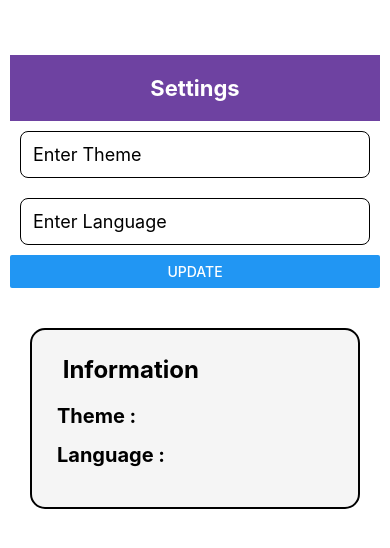
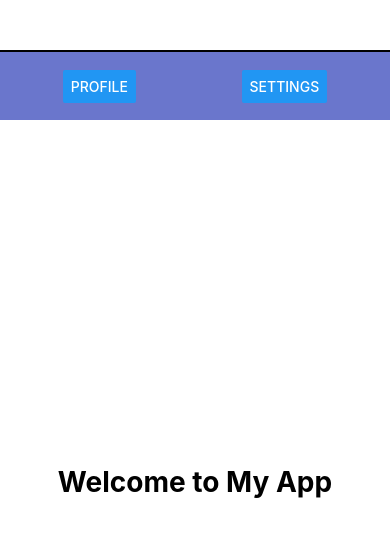
Before and after one commit to siddhichavan026/Mobile-App-Development, a React Native app in the folder Experiments/: screen / in a window 390 px wide. Shown: the top 548 px of the page. Built offline with nearby package versions, Linux system fonts and the light colour scheme.

Commit message:
Experiemnt no 6 completed

```diff
--- a/Experiments/App.tsx
+++ b/Experiments/App.tsx
@@ -17,7 +17,6 @@ import Screen from './Exp04/Screen';
 import { useState } from 'react';
 import MyParent from './Props_activity/MyParent';
 import Custom_button from './Reusable_components/Custom_button';
-import HomeScreen from './Exp05/HomeScreen';
 import Customcard from './Exp05/CustomCard';
 import CustomHeader from './Exp05/CustomHeader';
 import CustomButton from './Exp05/CustomButton';
@@ -25,6 +24,7 @@ import CustomInput from './Exp05/CustomInput';
 import DebugExample from './DebugExample';
 import ProfileScreen from './Exp06/ProfileScreen';
 import SettingScreen from './Exp06/SettingScreen';
+import HomeScreen from './Exp06/HomeScreen';
 
 function App() {
   const isDarkMode = useColorScheme() === 'dark';
@@ -96,7 +96,10 @@ function App() {
       {/* Exp 06 */}
       {/* <HomeScreen/> */}
       {/* <ProfileScreen/> */}
-      <SettingScreen/>
+      {/* <SettingScreen/> */}
+
+      {/* Exp 6 with navigation */}
+      <HomeScreen/>
 
       {/* DebugExample  */}
       {/* <View style={styles.container}>
--- a/Experiments/Exp06/HomeScreen.tsx
+++ b/Experiments/Exp06/HomeScreen.tsx
@@ -1,53 +1,92 @@
 import React, {useState} from "react";
-import {View, StyleSheet} from 'react-native'
-import CustomButton from "../Exp05/CustomButton";
-import CustomHeader from "../Exp05/CustomHeader";
-import CustomInput from "../Exp05/CustomInput";
-import Customcard from "../Exp05/CustomCard";
+import {View, StyleSheet, Text, Button} from 'react-native';
+
+import ProfileScreen from "./ProfileScreen";
+import SettingScreen from "./SettingScreen";
 
 const HomeScreen = ()=>{
-    const [name, setName] = useState('');
-    const [age, setAge] = useState('');
-    const [rollNo, setRollNo] = useState('');
-    const [department, setDepartment] = useState('');
 
+    const [screen, setScreen] = useState('home');
 
-    const [SubmittedName, setSubmittedName] = useState('');
-    const [submittedAge, setSubmittedAge] = useState('');
-    const [submittedRollNo, setSubmittedRollNo] = useState('');
-    const [submittedDepartment, setSubmittedDepartment] = useState('');
+    if(screen === 'profile'){
+        return(
+            <View style={styles.container}>
+                <View style={styles.navbar}>
+                    <Button title="Home" onPress={() => setScreen('home')}></Button>
 
-    const handleSubmit = ()=> {
-        setSubmittedName (name);
-        setSubmittedAge(age);
-        setSubmittedRollNo(rollNo);
-        setSubmittedDepartment(department);
-    };
+                    <Button title="Profile" onPress={() => setScreen('profile')}></Button>
+
+                    <Button title="Settings" onPress={() => setScreen('settings')}></Button>
+
+                </View>
+                <ProfileScreen/>
+            </View>
+        );
+    }
+
+    if(screen === 'settings'){
+        return(
+            <View style={styles.container}>
+                <View style={styles.navbar}>
+                    <Button title="Home" onPress={() => setScreen('home')}></Button>
+
+                    <Button title="Profile" onPress={() => setScreen('profile')}></Button>
+
+                    <Button title="Settings" onPress={() => setScreen('settings')}></Button>
+                </View>
+                <SettingScreen/>
+            </View>
+        );
+    }
 
     return(
         <View style={styles.container}>
-            <CustomHeader title="Student Management"/>
+            <View style={styles.navbar}>
+                <Button title="Profile" onPress={() => setScreen('profile')}></Button>
+                <Button title="Settings" onPress={() => setScreen('settings')}></Button>
+            </View>
+            <View style={styles.content}>
+                <Text style={styles.welcome}>Welcome to My App</Text>
+            </View>
 
-            <CustomInput placeholder="Enter student name" value={name} onChangeText={setName}/>
-            <CustomInput placeholder="Enter Age" value={age} onChangeText={setAge}/>
-            <CustomInput placeholder="Enter Roll No" value={rollNo} onChangeText={setRollNo}/>
-            <CustomInput placeholder="Enter Department" value={department} onChangeText={setDepartment}/>
-
-            <CustomButton title="Submit" onPress={handleSubmit}></CustomButton>
-
-            <Customcard name={SubmittedName} age={submittedAge} rollNo={submittedRollNo} department={submittedDepartment}></Customcard>
 
         </View>
-    );
+    )
+
+
 }
 
 const styles = StyleSheet.create({
-    container : {
-        flex : 1,
-        paddingTop : 55,
-        paddingLeft : 10,
-        paddingRight : 10,
+
+    container: {
+        flex: 1,
+        paddingTop: 50,
     },
-})
+
+    content: {
+        flex: 1,
+        justifyContent: 'center',
+        alignItems: 'center',
+    },
+
+    welcome: {
+        fontSize: 28,
+        fontWeight: 'bold',
+        color: 'black',
+    },
+
+    navbar: {
+        flexDirection: 'row',
+        justifyContent: 'space-around',
+        alignItems: 'center',
+        height: 70,
+        backgroundColor: '#6a76cc',
+        borderTopWidth: 2,
+        borderTopColor: 'black',
+        paddingHorizontal: 10,
+        elevation: 5,
+    },
+
+});
 
 export default HomeScreen;
```
